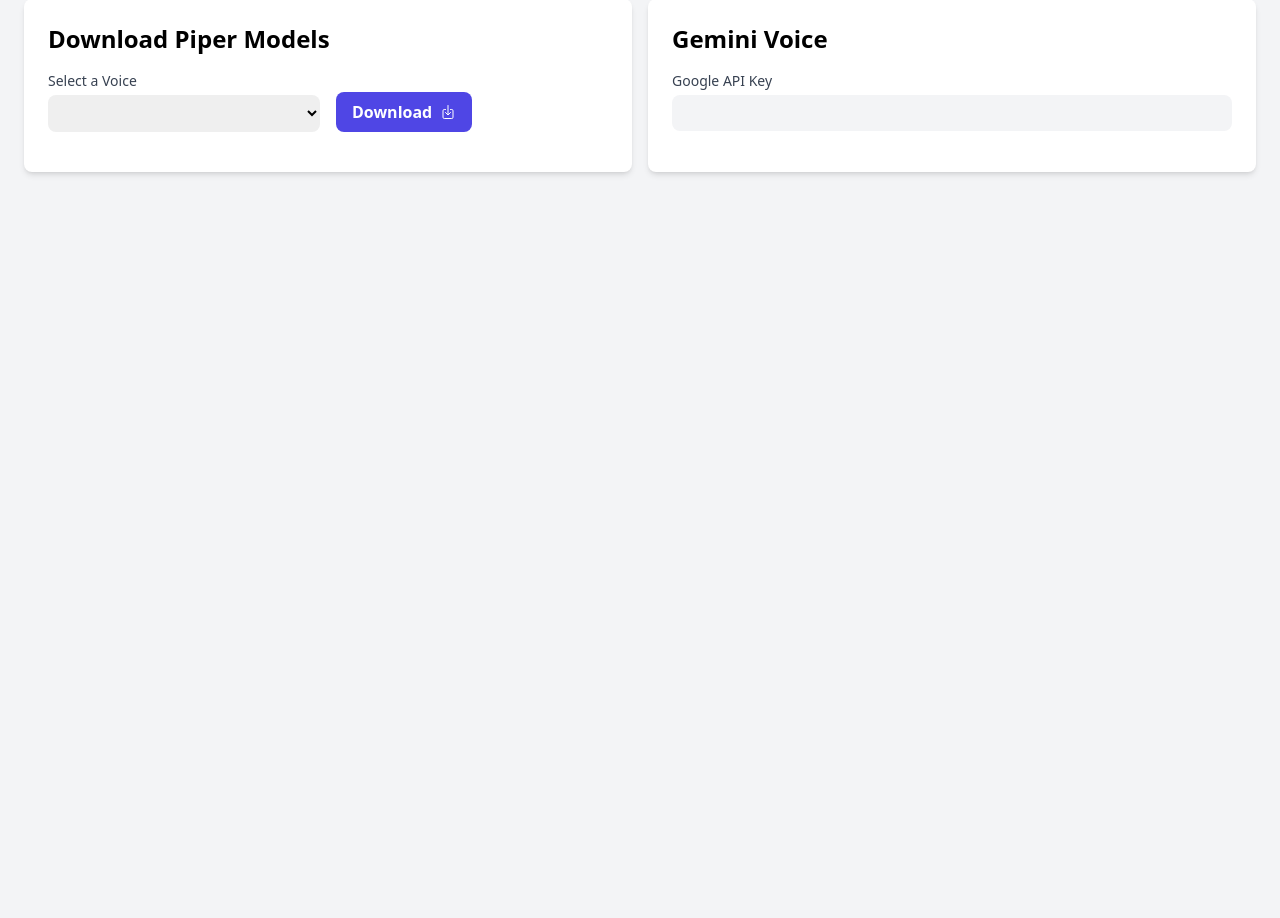
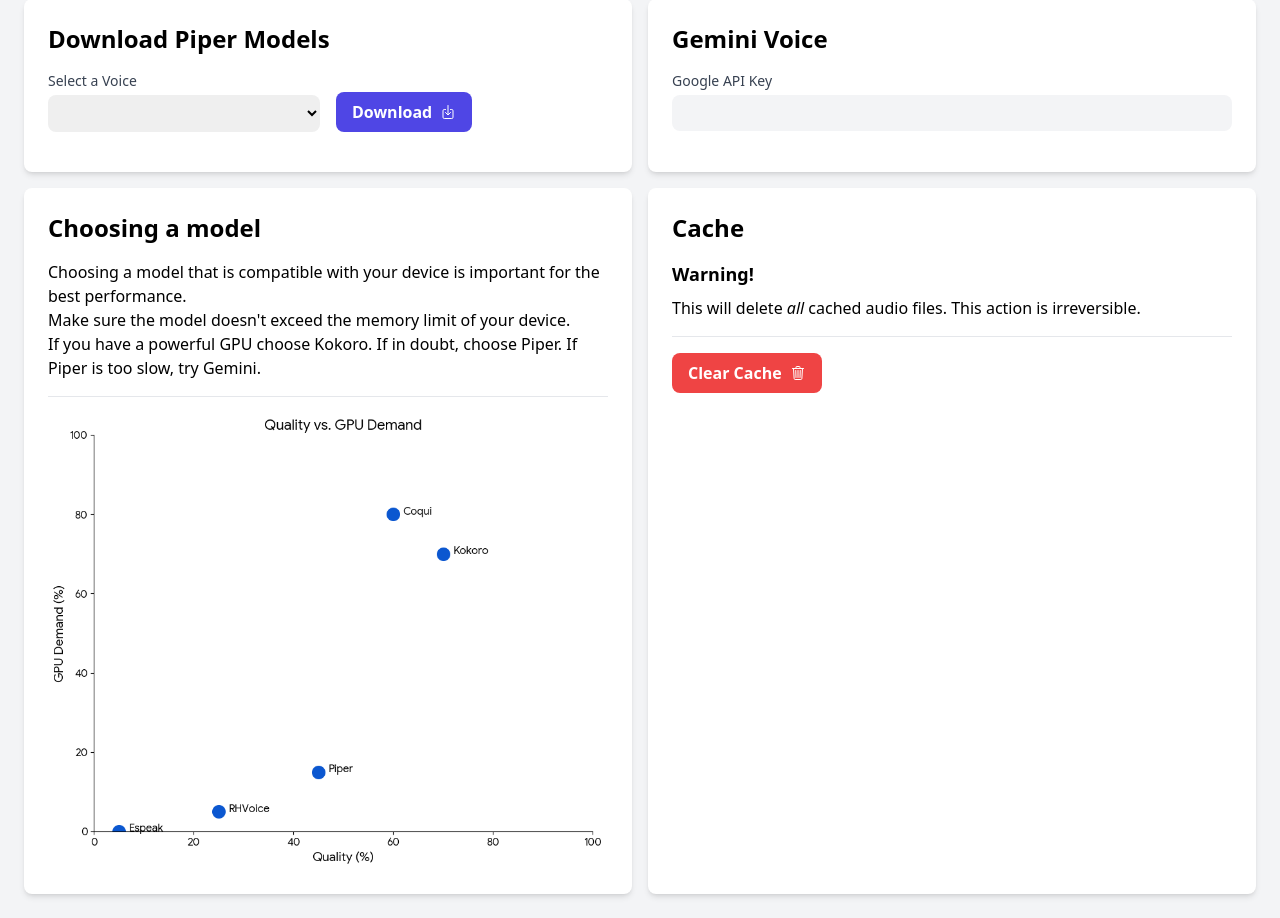
Before and after one commit to Gyyyn/OpenWebTTS, a FastAPI app: page /config in a window 1280 px wide. Shown: the part 145-1063 px from the top of the page. Before the commit the page ends 320 px from the top, so only its background shows below. Run offline with FastAPI, Linux system fonts and the light colour scheme; data that the repository does not hold is empty; some libraries are stand-ins or nearby versions.

Commit message:
UX Improvements

```diff
--- a/app.py
+++ b/app.py
@@ -18,21 +18,35 @@
 from io import BytesIO
 import tempfile
 import shutil
+import argparse
+import threading
+import time
+import socket
 
 import gemini
 
 # --- Configuration ---
-MODELS_DIR = "models"
-AUDIO_DIR = "static/audio"
-AUDIO_CACHE_DIR = "static/audio_cache"
+DATA_DIR = os.environ.get("OPENWEBTTS_DATA_DIR")
+
+if DATA_DIR:
+    MODELS_DIR = os.path.join(DATA_DIR, "models")
+    STATIC_DIR = os.path.join(DATA_DIR, "static")
+    TEMPLATES_DIR = os.path.join(DATA_DIR, "templates")
+else:
+    MODELS_DIR = "models"
+    STATIC_DIR = "static"
+    TEMPLATES_DIR = "templates"
+
+AUDIO_DIR = os.path.join(STATIC_DIR, "audio")
+AUDIO_CACHE_DIR = os.path.join(STATIC_DIR, "audio_cache")
 COQUI_DIR = os.path.join(MODELS_DIR, "coqui")
 PIPER_DIR = os.path.join(MODELS_DIR, "piper")
 KOKORO_DIR = os.path.join(MODELS_DIR, "kokoro")
 
 # --- FastAPI Setup ---
 app = FastAPI()
-app.mount("/static", StaticFiles(directory="static"), name="static")
-templates = Jinja2Templates(directory="templates")
+app.mount("/static", StaticFiles(directory=STATIC_DIR), name="static")
+templates = Jinja2Templates(directory=TEMPLATES_DIR)
 
 # --- Pydantic Models ---
 class SynthesizeRequest(BaseModel):
@@ -90,13 +104,13 @@
 
 def _generate_audio_file(request: SynthesizeRequest, output_path: str):
     try:
-        if request.engine == "coqui":
+        """ if request.engine == "coqui":
             from TTS.api import TTS
             model_path = os.path.join(COQUI_DIR, request.voice)
             tts = TTS(model_path=model_path)
-            tts.tts_to_file(text=request.text, file_path=output_path)
+            tts.tts_to_file(text=request.text, file_path=output_path) """
 
-        elif request.engine == "piper":
+        if request.engine == "piper":
             # Ensure the piper command is in the system's PATH
             model_path = os.path.join(PIPER_DIR, f"{request.voice}.onnx")
             command = [
@@ -177,7 +191,7 @@
                 f.write(chunk)
 
         # Download the model config file
-        config_url = f"{voice_URL}.json"
+        config_url = f"{voice_url}.json"
         config_response = requests.get(config_url)
         config_response.raise_for_status()
         config_path = os.path.join(PIPER_DIR, f"{voice.key}.onnx.json")
@@ -276,10 +290,71 @@
     except Exception as e:
         raise HTTPException(status_code=500, detail=f"Failed to read EPUB. Reason: {str(e)}")
 
+@app.get("/api/clear_cache")
+async def clear_cache():
+    try:
+        shutil.rmtree(AUDIO_CACHE_DIR)
+        os.makedirs(AUDIO_CACHE_DIR)
+        return JSONResponse(content={"message": "Cache cleared."})
+    except Exception as e:
+        raise HTTPException(status_code=500, detail=f"Failed to clear cache. Reason: {str(e)}")
 
 # --- Main Execution ---
 
+def _find_free_port(preferred_port: int) -> int:
+    with socket.socket(socket.AF_INET, socket.SOCK_STREAM) as s:
+        s.setsockopt(socket.SOL_SOCKET, socket.SO_REUSEADDR, 1)
+        try:
+            s.bind(("127.0.0.1", preferred_port))
+            return preferred_port
+        except OSError:
+            s.bind(("127.0.0.1", 0))
+            return s.getsockname()[1]
+
+
 if __name__ == "__main__":
-    print("Starting OpenWebTTS server...")
-    print(f"Access the UI at http://127.0.0.1:8000")
-    uvicorn.run(app, host="127.0.0.1", port=8000)
+    parser = argparse.ArgumentParser(description="OpenWebTTS server")
+    parser.add_argument("--host", default="127.0.0.1", help="Host to bind the server to")
+    parser.add_argument("--port", type=int, default=8000, help="Port to bind the server to")
+    parser.add_argument("--desktop", action="store_true", help="Launch as a desktop app using a webview")
+    args = parser.parse_args()
+
+    host = args.host
+    port = _find_free_port(args.port)
+
+    if not args.desktop:
+        print("Starting OpenWebTTS server...")
+        print(f"Access the UI at http://{host}:{port}")
+        uvicorn.run(app, host=host, port=port)
+    else:
+        try:
+            import webview
+        except Exception as e:
+            print("pywebview is required for desktop mode. Install with: pip install pywebview")
+            raise
+
+        print("Starting OpenWebTTS server in desktop mode...")
+        config = uvicorn.Config(app, host=host, port=port, log_level="info")
+        server = uvicorn.Server(config)
+
+        server_thread = threading.Thread(target=server.run, daemon=True)
+        server_thread.start()
+
+        # Wait briefly for the server to start
+        for _ in range(50):
+            if getattr(server, "started", False):
+                break
+            time.sleep(0.1)
+
+        url = f"http://{host}:{port}"
+        print(f"Opening desktop window at {url}")
+        try:
+            window = webview.create_window("OpenWebTTS", url)
+            webview.start()
+        finally:
+            # Signal server to exit and wait a moment
+            try:
+                server.should_exit = True
+            except Exception:
+                pass
+            time.sleep(0.2)
--- a/requirements.txt
+++ b/requirements.txt
@@ -1,8 +1,9 @@
 fastapi
 uvicorn[standard]
 python-multipart
-TTS
 piper-tts
 PyMuPDF
 requests
 ebooklib
+pywebview
+PyGObject
--- a/static/js/config.js
+++ b/static/js/config.js
@@ -1,4 +1,5 @@
 const backButton = document.getElementById('back');
+const clearCacheButton = document.getElementById('clear-cache');
 
 backButton.addEventListener('click', () => {
     window.history.back();
@@ -94,6 +95,18 @@
         }
     }
 
+    clearCacheButton.addEventListener('click', async () => {
+
+        const response = await fetch('/api/clear_cache');
+
+        if (!response.ok) {
+            throw new Error('Failed to clear cache.');
+        }
+
+        alert('Cache cleared.');
+
+    });
+
     downloadBtn.addEventListener('click', downloadPiperVoice);
 
     // Initial load
--- a/templates/config.html
+++ b/templates/config.html
@@ -47,6 +47,38 @@
             </div>
         </div>
 
+        <div class="grid grid-cols-2 gap-4 mt-4">
+
+            <div class="bg-white p-6 rounded-lg shadow-md full">
+                <h2 class="text-2xl font-bold mb-4">Choosing a model</h2>
+                <div>
+                    <p>Choosing a model that is compatible with your device is important for the best performance.</p>
+                    <p>Make sure the model doesn't exceed the memory limit of your device.</p>
+                    <p>If you have a powerful GPU choose Kokoro. If in doubt, choose Piper. If Piper is too slow, try Gemini.</p>
+                </div>
+                <hr class="my-4">
+                <div>
+                    <img src="/static/image/models.png" alt="Models" class="w-full h-auto">
+                </div>
+            </div>
+
+            <div class="bg-white p-6 rounded-lg shadow-md full">
+                <h2 class="text-2xl font-bold mb-4">Cache</h2>
+                <div>
+                    <h3 class="text-lg font-bold mb-2">Warning!</h3>
+                    <p>This will delete <i>all</i> cached audio files. This action is irreversible.</p>
+                </div>
+                <hr class="my-4">
+                <div>
+                    <button id="clear-cache" class="bg-red-500 hover:bg-red-600 text-white font-bold py-2 px-4 rounded-lg">
+                        <span class="me-2">Clear Cache</span>
+                        <ion-icon name="trash-outline"></ion-icon>
+                    </button>
+                </div>
+            </div>
+
+        </div>
+
     </div>
 
     <script type="module" src="https://unpkg.com/ionicons@7.1.0/dist/ionicons/ionicons.esm.js"></script>
```
Also changed, not shown: static/js/script.js (+16 -0 lines), templates/index.html (+10 -2 lines), README.md, static/image/models.png (added), 1 other file.
